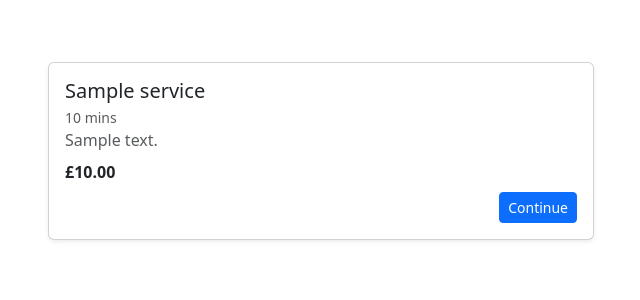
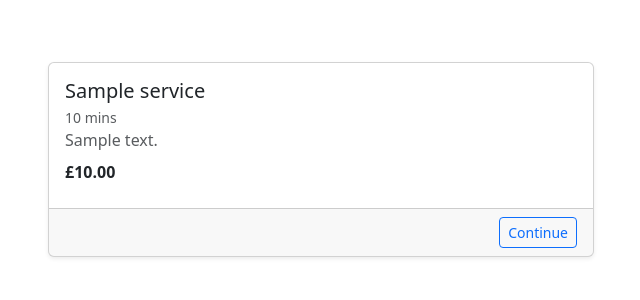
Before and after one commit to AlexThoma5/MP4_ecommerce, a Django app: page /services/ in a window 1280 px wide. Shown: the part 188-488 px from the top of the page, without its empty margins (34-674 px from the left). Run offline with Django 4.2, Linux system fonts and the light colour scheme; tables that the repository leaves empty hold one stand-in row (values such as "Sample post"); parts of the project's set-up code (start-up, migrations or seed data) failed here and were passed over; some libraries are stand-ins or nearby versions.

Commit message:
Add superuser edit buttons to services and integrate Quill assets

```diff
--- a/services/templates/services/services.html
+++ b/services/templates/services/services.html
@@ -3,6 +3,11 @@
 
 {% block extra_css %}
     <link rel="stylesheet" href="{% static 'services/css/services.css' %}">
+    <link href="https://cdn.quilljs.com/1.3.6/quill.snow.css" rel="stylesheet">
+{% endblock %}
+
+{% block extra_js %}
+    <script src="https://cdn.quilljs.com/1.3.6/quill.min.js"></script>
 {% endblock %}
 
 {% block content %}
@@ -15,7 +20,7 @@
             </div>
         </div>
         {% if request.user.is_superuser %}
-            <!-- Home and create new logs button -->
+            <!-- Add new services button -->
             <div class="row pb-4">
                 <div class="col-12 text-end">
                     <button class="btn btn-outline-success fw-semibold shadow-sm hover-lift"
@@ -32,16 +37,33 @@
             {% for service in services %}
                 <div class="col-12 col-md-6">
                     <div class="card h-100 shadow-sm hover-lift hover-bg">
+                        {% if request.user.is_superuser %}
+                        <div class="card-header text-body-secondary text-end">
+                            <button class="btn btn-outline-primary btn-sm btn-edit"
+                                data-service_id="{{ service.id }}"
+                                data-service_type="{{ service.service_type }}"
+                                data-service_name="{{ service.name }}"
+                                data-service_desc="{{ service.description }}"
+                                data-service_price="{{ service.price }}"
+                                data-service_duration="{{ service.duration }}"
+                                data-service_sessions="{{ service.session_count }}"
+                                data-image-url="{{ service.featured_image.url }}"
+                                >
+                                <i class="fa-solid fa-pen-to-square me-1"></i> Edit
+                            </button>
+                        </div>
+                        {% endif %}
+                        <a href="{% url 'service_detail' service.id %}" class="text-decoration-none text-reset">
                             <div class="card-body d-flex flex-column">
                                 <h2 class="card-title mb-1 h5">{{ service.name }}</h2>
                                 <small class="text-muted">{{ service.duration }} mins</small>
                                 <p class="card-text text-muted mb-2">{{ service.description|striptags|truncatechars:50 }}</p>
                                 <p class="fw-semibold mb-2">£{{ service.price }}</p>
-                            <div class="mt-auto align-self-end">
-                                <a href="{% url 'service_detail' service.id %}"
-                                   class="btn btn-primary btn-sm stretched-link">Continue</a>
                             </div>
+                            <div class="card-footer text-body-secondary text-end">
+                                <span class="btn btn-sm btn-outline-primary">Continue</span>
                             </div>
+                        </a>
                     </div>
                 </div>
             {% endfor %}
```
Lines whose indentation alone changed are shown as unchanged.
